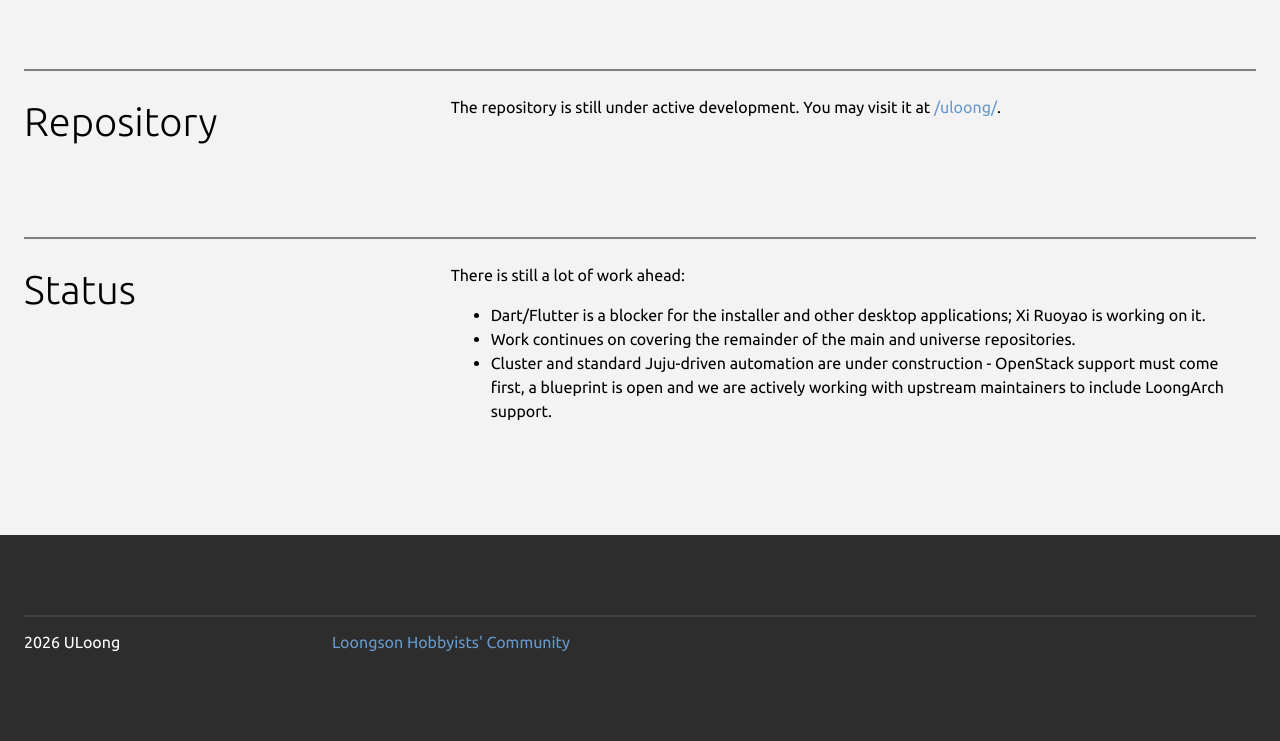
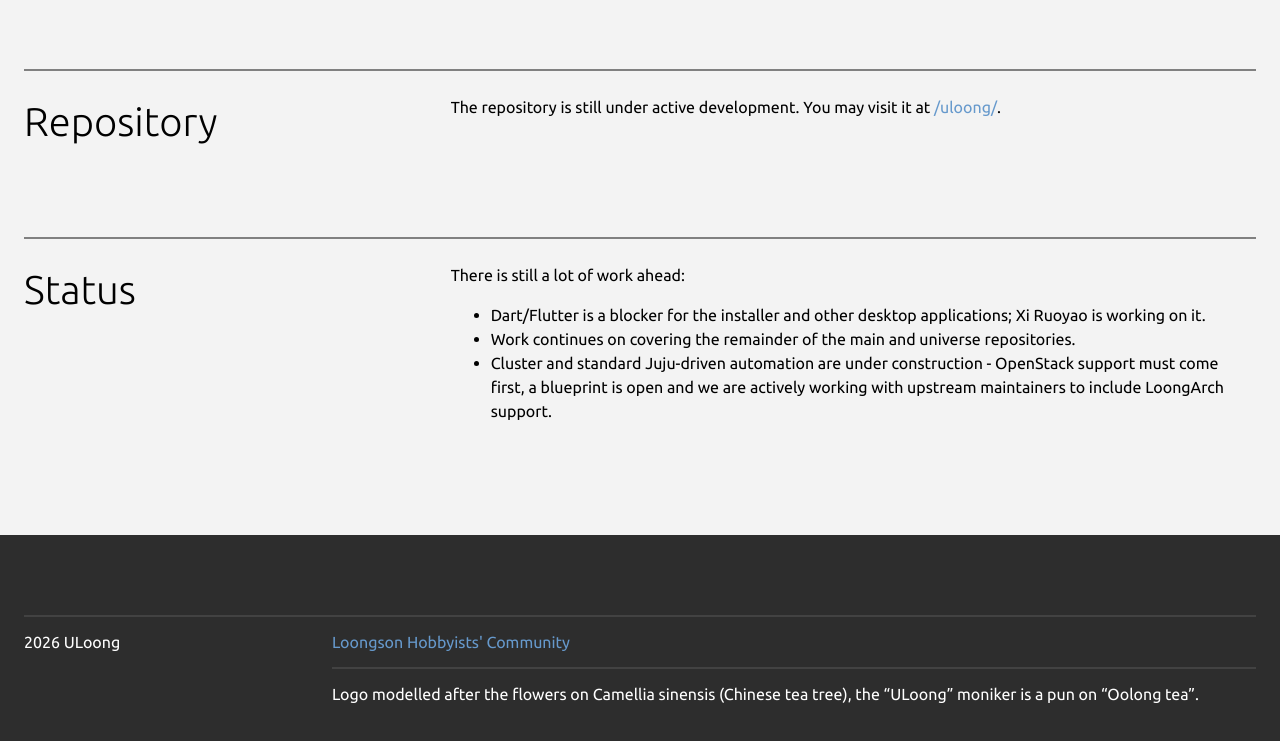
Before and after one commit to uloong-community/website, a plain HTML site: page index.html in a window 1280 px wide. Shown: the part 614-1355 px from the top of the page. Drawn offline with Linux system fonts and the light colour scheme.

Commit message:
feat: add a quote about the logo to the footer

```diff
--- a/index.html
+++ b/index.html
@@ -230,8 +230,14 @@
         <div class="divider"></div>
         <div class="footer-grid">
           <span>2026 ULoong</span>
-          <div class="footer-links">
-            <a href="https://loongfans.cn" target="_blank">Loongson Hobbyists' Community</a>
+          <div>
+            <div class="footer-links">
+              <a href="https://loongfans.cn" target="_blank">Loongson Hobbyists' Community</a>
+            </div>
+            <div class="divider"></div>
+            <div>
+              Logo modelled after the flowers on Camellia sinensis (Chinese tea tree), the “ULoong” moniker is a pun on “Oolong tea”.
+            </div>
           </div>
         </div>
       </div>
```
